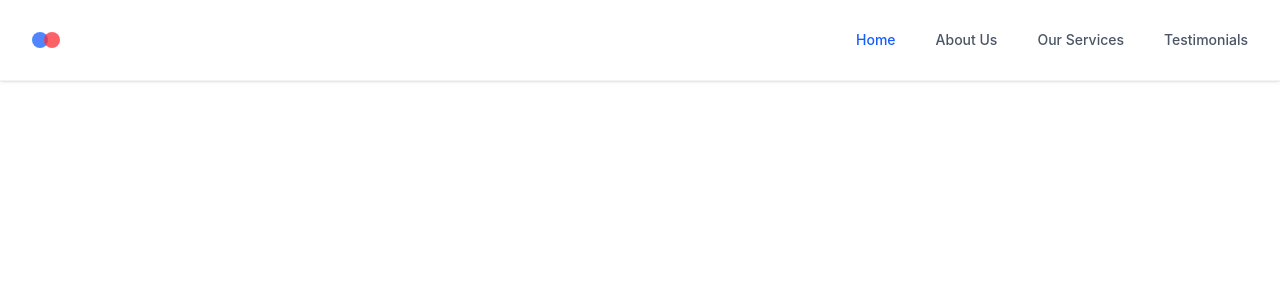
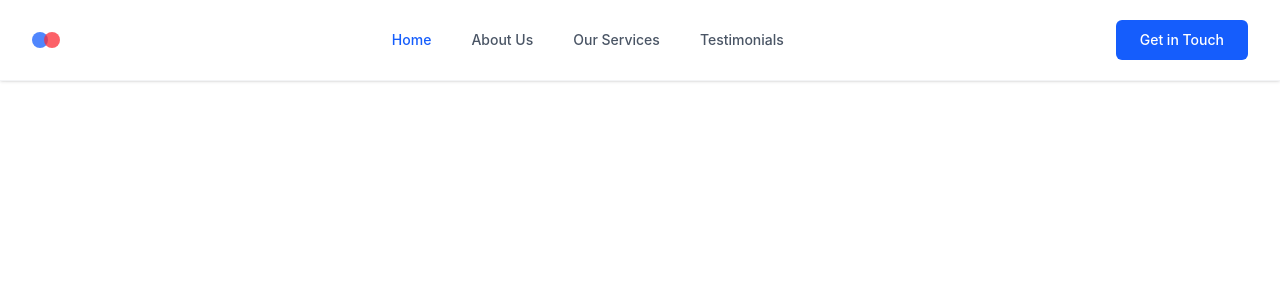
Before and after one commit to muheirwegillian/modern-react-project, a React (Vite) app: page / in a window 1280 px wide. Shown: the top 300 px of the page. Built offline with nearby package versions, Linux system fonts and the light colour scheme.

Commit message:
create a complete button.

```diff
--- a/src/components/Navbar.jsx
+++ b/src/components/Navbar.jsx
@@ -32,6 +32,9 @@ const Navbar = () => {
                     {
                         navLinks.map((link, index) => (
                             <a key={index} href={link.href}
+                                onClick={() =>
+                                    setActiveLink(link.href)
+                                }
                                 className={`text-sm font-medium relative after:absolute after:bottom-0 after:left-0 after:0.5
                                 after:w-0 hover:after:w-full after:bg-blue-600 after:transition-all
                                  ${activeLink === link.href ? 'text-blue-600 after:w-full' : 'text-gray-600 hover:text-gray-900'}`}>
@@ -42,7 +45,10 @@ const Navbar = () => {
                 </div>
 
                 {/* get in touch btn */}
-
+                  <button className="hidden md:block bg-blue-600 text-white px-6 py-2.5 rounded-md
+                   hover:bg-blue-700 text-sm font-medium transition-all hover:shadow-lg hover:shadow-blue-100">
+                    <a href="#news">Get in Touch</a>
+                  </button>
                 {/* mobile menu */}
 
             </div>
```
